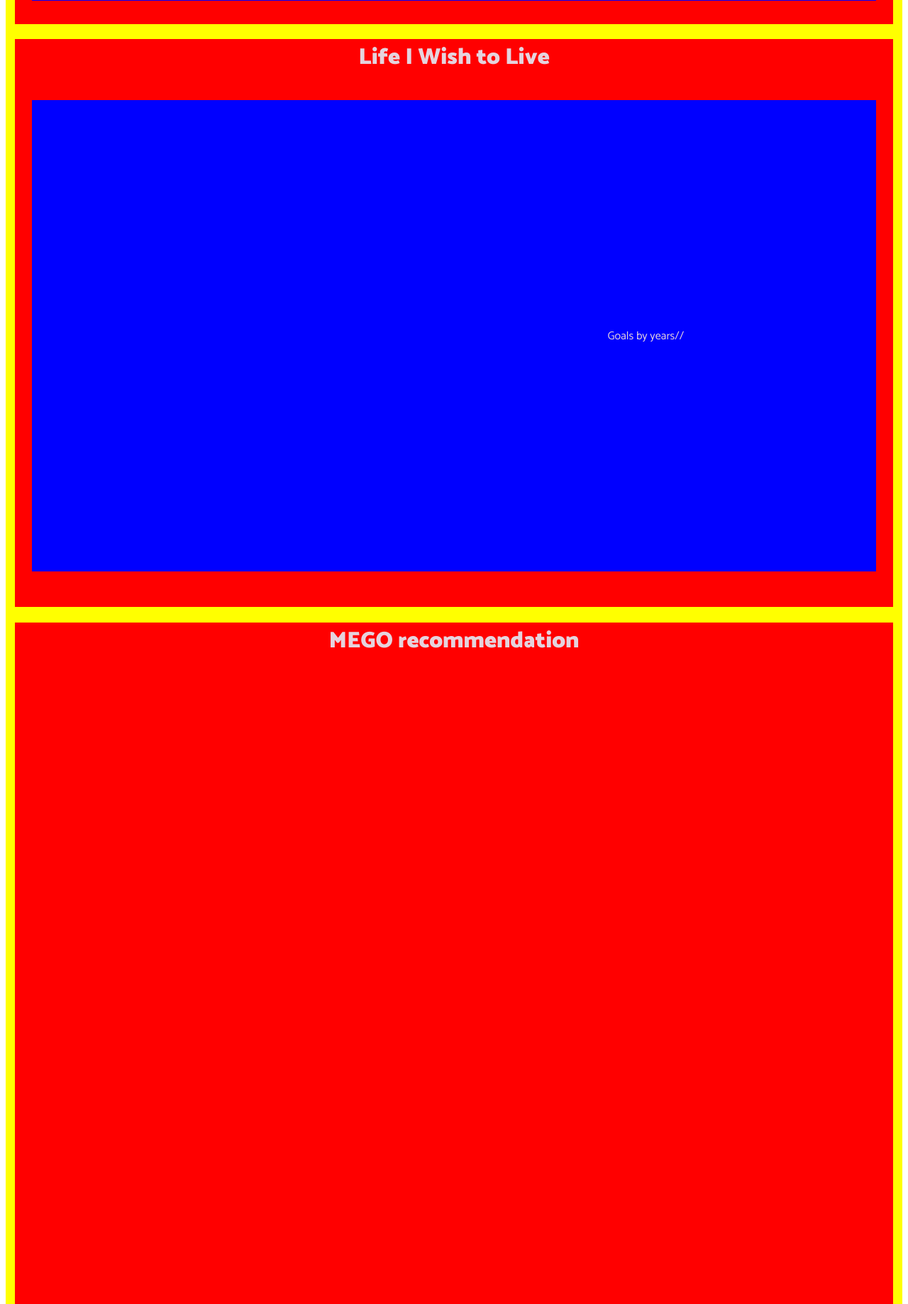
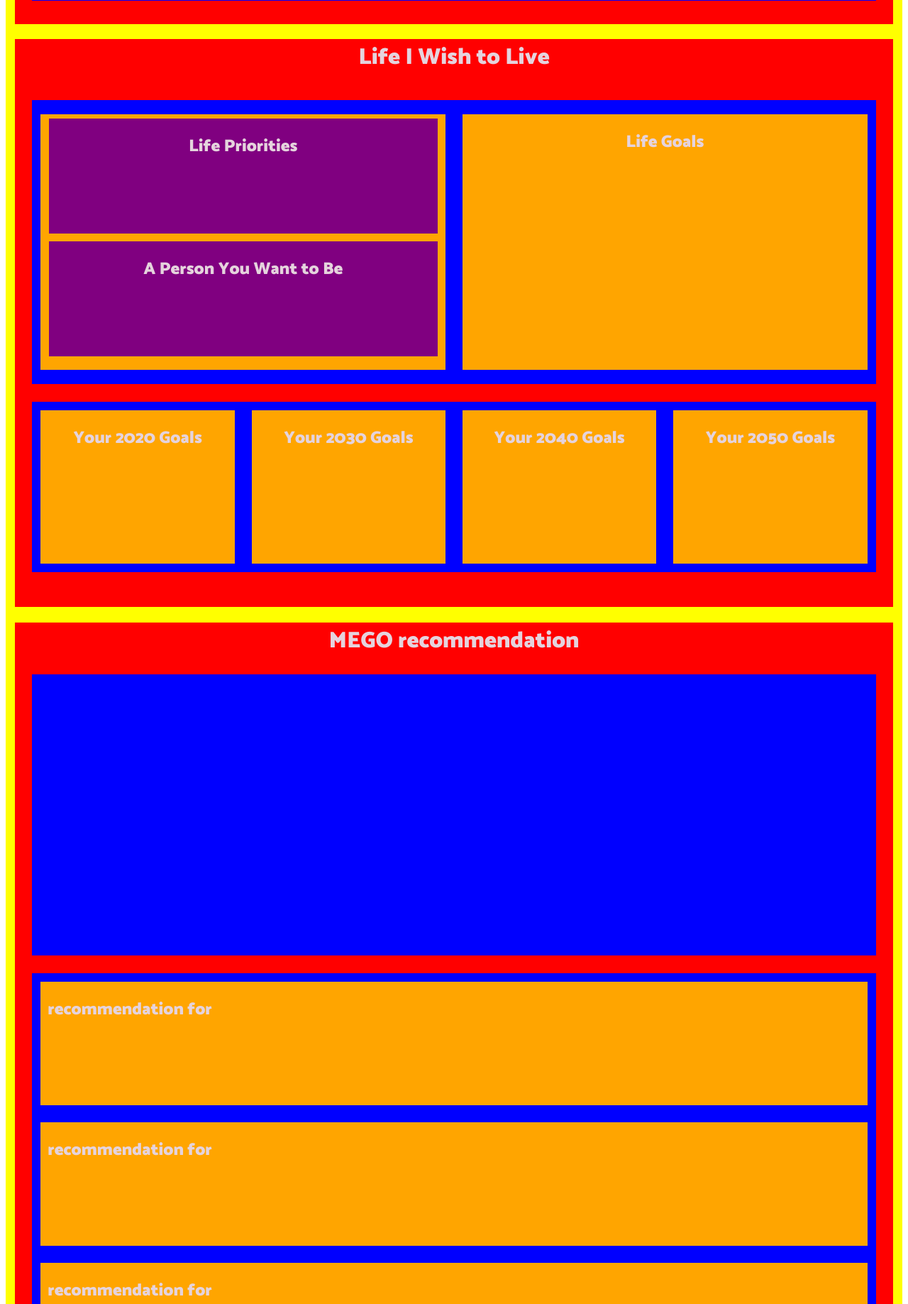
Before and after one commit to JECH2/MEgo_website, a Django app: page /MEgo/report/ in a window 1280 px wide. Shown: the part 1934-3771 px from the top of the page at 71% size. Run offline with Django 3.2, Linux system fonts and the light colour scheme; a user stored in the database is signed in; some libraries are stand-ins or nearby versions.

Commit message:
recommendations

```diff
--- a/MEgo/static/css/MEgo.css
+++ b/MEgo/static/css/MEgo.css
@@ -433,7 +433,7 @@ h1, h2, h3, h4 {
 
 .wish-life > .life-value-goal {
     width: 96%;
-    height: 83%;
+    height: 50%;
     background-color: blue;
     margin: 1%;
     display: inline-flex;
@@ -447,12 +447,49 @@ h1, h2, h3, h4 {
     align-items: center;
 }
 
-.life-value-goal > .life-value .life-goal {
+.life-value-goal > div {
     width: 48%;
     height: 90%;
     background-color: orange;
     margin-right: 1%;
     margin-left: 1%;
+}
+
+.life-value > div {
+    width: 96%;
+    height: 45%;
+    background-color: purple;
+    margin: 1%;
+    display: inline-flex;
+    /* Main axis is horizontal */
+    flex-direction: column;
+    /* Items get cluttered to one another rather than to be wrapped */
+    flex-wrap: nowrap;
+    /* Sub axis alingment */
+    align-items: center;
+}
+
+.wish-life > .goals-by-years {
+    width: 96%;
+    height: 30%;
+    background-color: blue;
+    margin: 1%;
+    display: inline-flex;
+    /* Main axis is horizontal */
+    flex-direction: row;
+    /* Items get cluttered to one another rather than to be wrapped */
+    flex-wrap: nowrap;
+    /* Main axis alginment */
+    justify-content: space-evenly;
+    /* Sub axis alingment */
+    align-items: center;
+}
+
+.goals-by-years > div {
+    width: 25%;
+    height: 90%;
+    background-color: orange;
+    margin: 1%;
 }
 
 /* MEGO recommendation */
@@ -461,3 +498,36 @@ h1, h2, h3, h4 {
     height: 33%;
     background-color: red;
 }
+
+.recommendation > .overall-advice {
+    width: 96%;
+    height: 30%;
+    background-color: blue;
+    margin: 1%;
+}
+
+.recommendation > .recommended-contents-wrapper {
+    width: 96%;
+    height: 60%;
+    background-color: blue;
+    margin: 1%;
+    display: inline-flex;
+    /* Main axis is horizontal */
+    flex-direction: column;
+    /* Items get cluttered to one another rather than to be wrapped */
+    flex-wrap: nowrap;
+    /* Main axis alginment */
+    align-items: space-evenly;
+}
+
+.recommended-contents-wrapper > div {
+    width: 98%;
+    height: 90%;
+    background-color: orange;
+    margin: 1%;
+}
+
+.recommended-contents-wrapper h2 {
+    text-align: left;
+    margin-left: 10px;
+}
--- a/MEgo/templates/MEgo/analysis_report.html
+++ b/MEgo/templates/MEgo/analysis_report.html
@@ -72,19 +72,73 @@
         <!-- Life values and Life goals -->
         <div class="life-value-goal">
             <!-- Life values -->
-            <div class="life-value"></div>
+            <div class="life-value">
+                <div>
+                    <!-- H2 heading -->
+                    <h2>Life Priorities</h2>
+                </div>
+                <div>
+                    <!-- H2 heading -->
+                    <h2>A Person You Want to Be</h2>
+                </div>
+            </div>
 
             <!-- Life goals -->
-            <div class="life-goal"></div>
+            <div class="life-goal">
+                <!-- H2 headings -->
+                <h2>Life Goals</h2>
+            </div>
+        </div>
 
-            Goals by years//
+        <!-- Goals by years -->
+        <div class="goals-by-years">
+            <div>
+                <!-- H2 headings -->
+                <h2>Your 2020 Goals</h2>
+            </div>
+            <div>
+                <!-- H2 headings -->
+                <h2>Your 2030 Goals</h2>
+            </div>
+            <div>
+                <!-- H2 headings -->
+                <h2>Your 2040 Goals</h2>
+            </div>
+            <div>
+                <!-- H2 headings -->
+                <h2>Your 2050 Goals</h2>
+            </div>
         </div>
+
     </div>
 
     <!-- MEGO recommendation -->
     <div class="recommendation">
         <!-- H1 heading -->
         <h1>MEGO recommendation</h1>
+
+        <!-- Overall advice -->
+        <div class="overall-advice"></div>
+
+        <!-- Recommended contents -->
+        <div class="recommended-contents-wrapper">
+            <div>
+                <!-- H2 heading -->
+                <h2>recommendation for</h2>
+            </div>
+            <div>
+                <!-- H2 heading -->
+                <h2>recommendation for</h2>
+            </div>
+            <div>
+                <!-- H2 heading -->
+                <h2>recommendation for</h2>
+            </div>
+            <div>
+                <!-- H2 heading -->
+                <h2>recommendation for</h2>
+            </div>
+        </div>
     </div>
 </div>
 {% endblock %}
```
Also changed, not shown: db.sqlite3.
